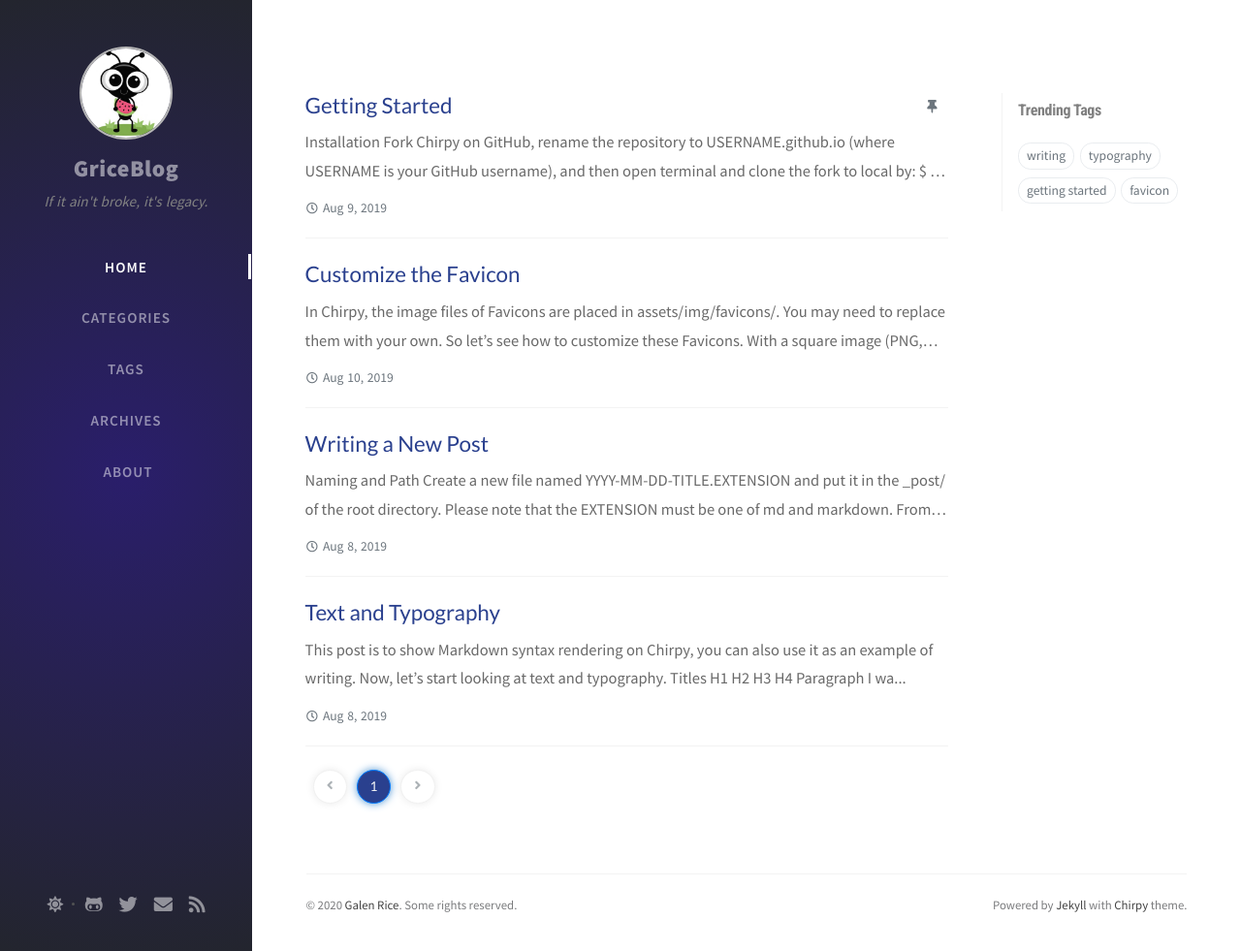
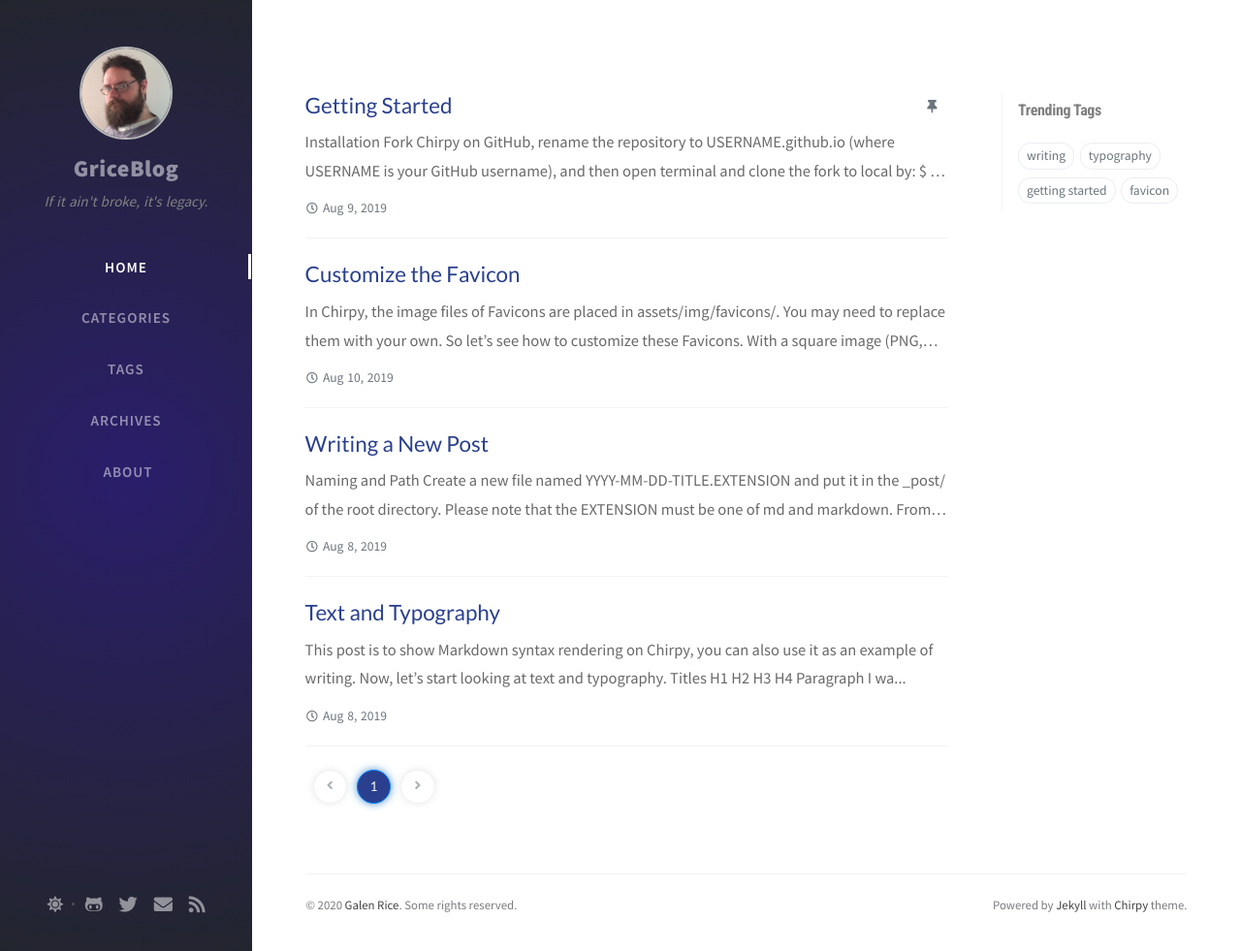
Before and after one commit to rzeznikumyslow/galenrice.com, a Jekyll site: the page built from index.html, in a window 1280 px wide and 981 px high. Shown: the whole window at 97% size. Built offline with Jekyll 4.4.1, drawn with Linux system fonts in a browser that asks for light colours; nearby versions of some CDN libraries; the list of posts is cut into pages by our own code; comment, search, counter and statistics services are not loaded.

Commit message:
avatar updated

```diff
--- a/_config.yml
+++ b/_config.yml
@@ -18,7 +18,7 @@ description: >- # used by seo meta and the atom feed
 url: "https://galenrice.com"
 author: Galen Rice
 
-avatar: /assets/img/sample/avatar.jpg
+avatar: /assets/img/galenrice.png
 
 github:
   username: GriceTurrble # change to your github username
```
Also changed, not shown: assets/img/galenrice.png (added), assets/img/sample/avatar.jpg (deleted).
